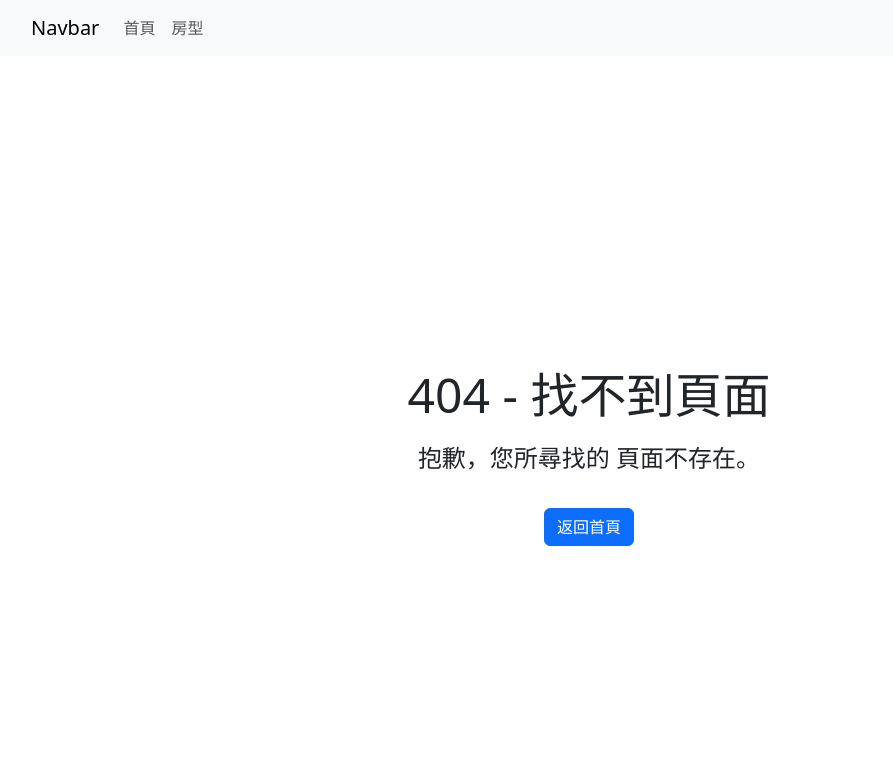
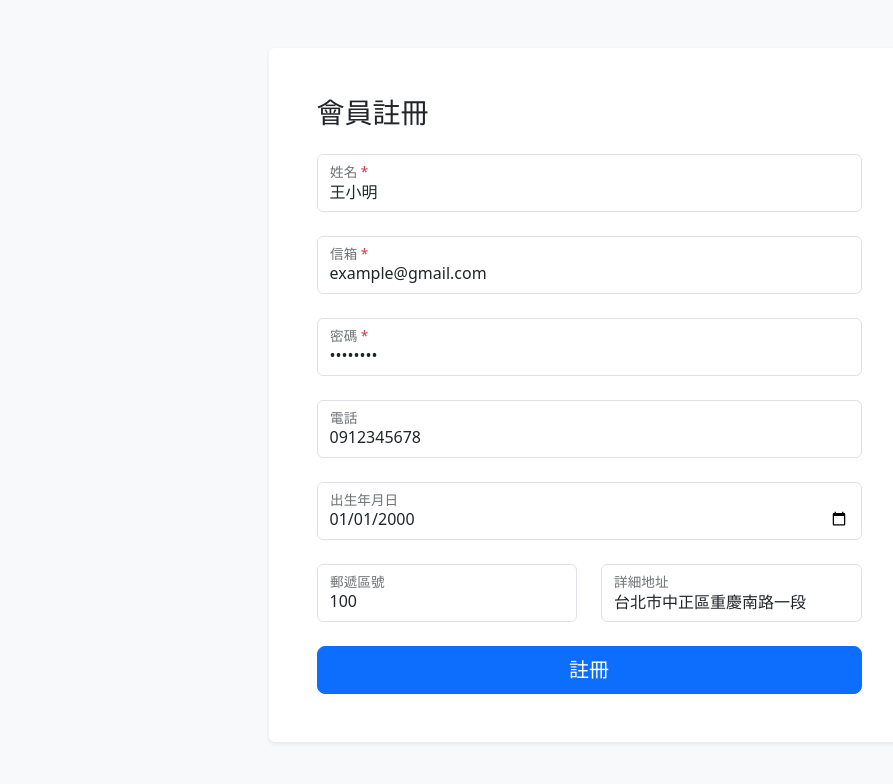
Before and after one commit to peterlife0617/2024-nuxt-training-homework01, a Nuxt app: page /register in a window 1280 px wide. Before the commit this address had no page. Shown: the top 784 px of the page, without its empty margins (51-944 px from the left). Built offline with nearby package versions, Linux system fonts and the light colour scheme.

Commit message:
feat(day09): implement user registration form and alert system

```diff
--- a/app.vue
+++ b/app.vue
@@ -1,13 +1,6 @@
 <template>
-  <NuxtLayout>
+  <div>
+    <NuxtRouteAnnouncer />
     <NuxtPage />
-  </NuxtLayout>
+  </div>
 </template>
-
-<style lang="scss">
-.list {
-  display: flex;
-  list-style: none;
-  gap: 2rem;
-}
-</style>
--- a/assets/stylesheets/all.scss
+++ b/assets/stylesheets/all.scss
@@ -20,6 +20,7 @@
 @import "bootstrap/scss/nav";
 @import "bootstrap/scss/transitions";
 @import "bootstrap/scss/card";
+@import "bootstrap/scss/forms";
 
 
 @import "bootstrap/scss/utilities/api";
--- /dev/null
+++ b/composables/useAlert.ts
@@ -0,0 +1,38 @@
+import type { SweetAlertIcon } from 'sweetalert2'
+
+export function useAlert() {
+  const { $swal } = useNuxtApp()
+
+  // 使用 sweetAlert2 套件顯示訊息
+  // $swal.fire({
+  //   position: "center",
+  //   icon: ...,
+  //   title: ...,
+  //   showConfirmButton: false,
+  //   timer: 1500,
+  // });
+
+  const alert = async (icon: SweetAlertIcon, title: string) => {
+    $swal.fire({
+      position: 'center',
+      icon,
+      title,
+      showConfirmButton: false,
+      timer: 1500,
+    })
+  }
+
+  const success = async (title: string) => {
+    alert('success', title)
+  }
+
+  const error = async (title: string) => {
+    alert('error', title)
+  }
+
+  return {
+    alert,
+    success,
+    error,
+  }
+}
--- /dev/null
+++ b/composables/useRegister.ts
@@ -0,0 +1,36 @@
+interface RegisterRequest {
+  name: string
+  email: string
+  password: string
+  phone: string
+  birthday: string
+  address: {
+    zipcode: string
+    detail: string
+  }
+  nickname: string
+}
+
+interface RegisterResponse {
+  message: string
+  status: boolean
+}
+
+export function useRegister() {
+  const isLoading = ref(false)
+
+  const register = async (data: RegisterRequest) => {
+    isLoading.value = true
+
+    return await $fetch<RegisterResponse>('https://todolist-api.hexschool.io/users/sign_up', {
+      method: 'POST',
+      body: data,
+    }).finally(() => {
+      isLoading.value = false
+    })
+  }
+
+  return {
+    register,
+  }
+}
--- a/pages/index.vue
+++ b/pages/index.vue
@@ -1,9 +1,9 @@
 <script setup lang="ts">
+navigateTo('/register')
 </script>
 
 <template>
-  <h1>首頁頁面</h1>
+  <div>Page: index</div>
 </template>
 
-<style scoped lang="scss">
-</style>
+<style scoped lang="scss"></style>
--- /dev/null
+++ b/pages/register.vue
@@ -0,0 +1,149 @@
+<script setup lang="ts">
+const { success, error } = useAlert()
+const { register } = useRegister()
+
+// 表單格式
+const userRegisterObject = ref({
+  name: '王小明',
+  email: 'example@gmail.com',
+  password: '12345678',
+  phone: '0912345678',
+  birthday: '2000-01-01',
+  address: {
+    zipcode: '100',
+    detail: '台北市中正區重慶南路一段',
+  },
+})
+
+async function onSubmit() {
+  try {
+    const response = await register(Object.assign(userRegisterObject.value, {
+      nickname: userRegisterObject.value.name,
+    }))
+
+    if (response.status) {
+      success(response.message || '註冊成功')
+      return
+    }
+
+    error(response.message)
+  }
+  catch (e: any) {
+    error(e.response?._data?.message || '註冊失敗')
+  }
+}
+</script>
+
+<template>
+  <div class="bg-light py-3 py-md-5 vh-100">
+    <div class="container">
+      <div class="row justify-content-md-center">
+        <div class="col-12 col-md-11 col-lg-8 col-xl-7 col-xxl-6">
+          <div class="bg-white p-4 p-md-5 rounded shadow-sm">
+            <h2 class="h3 mb-4">
+              會員註冊
+            </h2>
+            <form @submit.prevent="onSubmit">
+              <div class="form-floating mb-4">
+                <input
+                  id="firstName"
+                  v-model="userRegisterObject.name"
+                  type="text"
+                  class="form-control"
+                  placeholder="王小明"
+                  required
+                >
+                <label for="firstName">姓名 <span class="text-danger">*</span></label>
+              </div>
+
+              <div class="form-floating mb-4">
+                <input
+                  id="email"
+                  v-model="userRegisterObject.email"
+                  type="email"
+                  class="form-control"
+                  placeholder="example@gmail.com"
+                  required
+                >
+                <label for="email">信箱 <span class="text-danger">*</span></label>
+              </div>
+
+              <div class="form-floating mb-4">
+                <input
+                  id="password"
+                  v-model="userRegisterObject.password"
+                  type="password"
+                  class="form-control"
+                  placeholder="請輸入 8 碼以上密碼"
+                  pattern=".{8,}"
+                  required
+                >
+                <label for="password">密碼 <span class="text-danger">*</span></label>
+              </div>
+
+              <div class="form-floating mb-4">
+                <input
+                  id="phone"
+                  v-model="userRegisterObject.phone"
+                  type="tel"
+                  class="form-control"
+                  placeholder="0912345678"
+                  pattern="(\+886|0)?9\d{8}|(\+886|0)?2\d{8}|\d{3}-\d{4}-\d{4}"
+                  required
+                >
+                <label for="phone">電話</label>
+              </div>
+
+              <div class="form-floating mb-4">
+                <input
+                  id="dateInput"
+                  v-model="userRegisterObject.birthday"
+                  type="date"
+                  class="form-control"
+                  required
+                >
+                <label for="dateInput">出生年月日</label>
+              </div>
+
+              <div class="row">
+                <div class="col-md-6">
+                  <div class="form-floating mb-4">
+                    <input
+                      id="zipcode"
+                      v-model="userRegisterObject.address.zipcode"
+                      type="text"
+                      class="form-control"
+                      placeholder="100"
+                      pattern="\d{3,}"
+                      required
+                    >
+                    <label for="zipcode">郵遞區號</label>
+                  </div>
+                </div>
+                <div class="col-md-6">
+                  <div class="form-floating mb-4">
+                    <input
+                      id="address"
+                      v-model="userRegisterObject.address.detail"
+                      type="text"
+                      class="form-control"
+                      placeholder="台北市中正區重慶南路一段"
+                      required
+                    >
+                    <label for="address">詳細地址</label>
+                  </div>
+                </div>
+              </div>
+
+              <button class="btn btn-lg btn-primary w-100" type="submit">
+                註冊
+              </button>
+            </form>
+          </div>
+        </div>
+      </div>
+    </div>
+  </div>
+</template>
+
+<style scoped lang="scss"></style>
--- /dev/null
+++ b/plugins/sweetalert2.ts
@@ -0,0 +1,5 @@
+import Swal from 'sweetalert2'
+
+export default defineNuxtPlugin((nuxtApp) => {
+  nuxtApp.provide('swal', Swal)
+})
```
Also changed, not shown: index.d.ts (added, +9 -0 lines).
